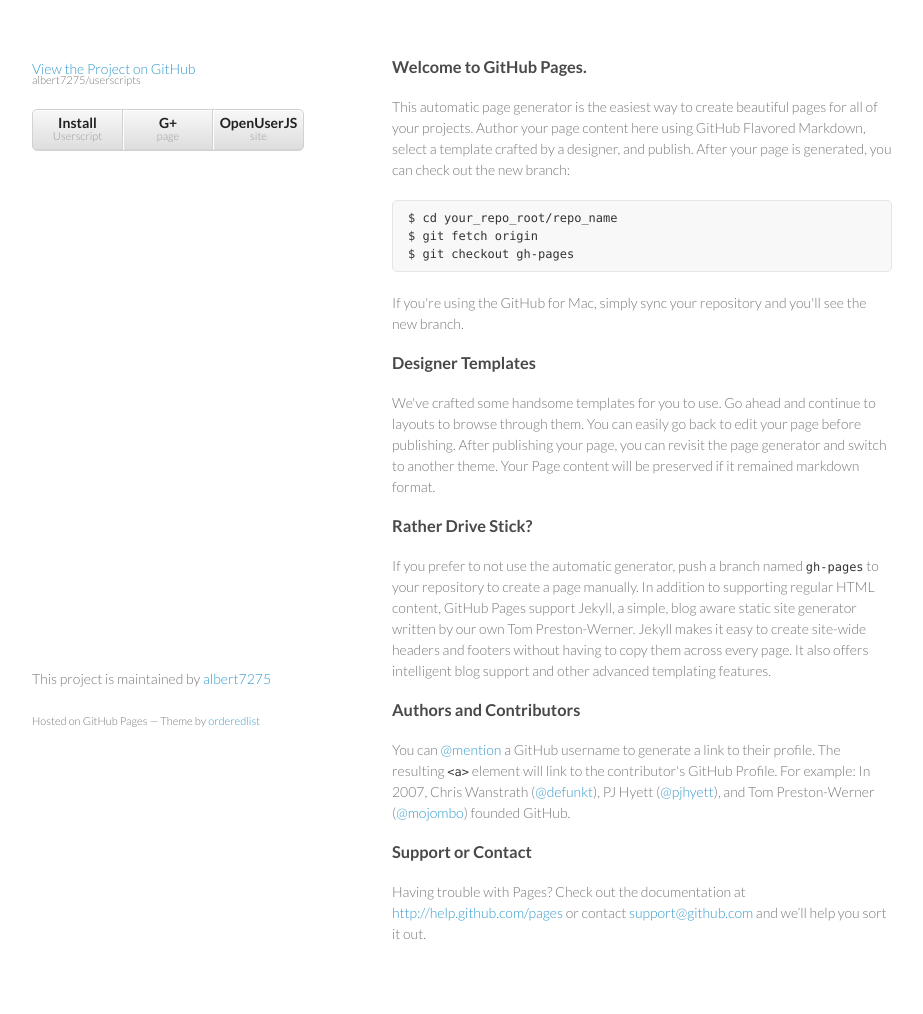
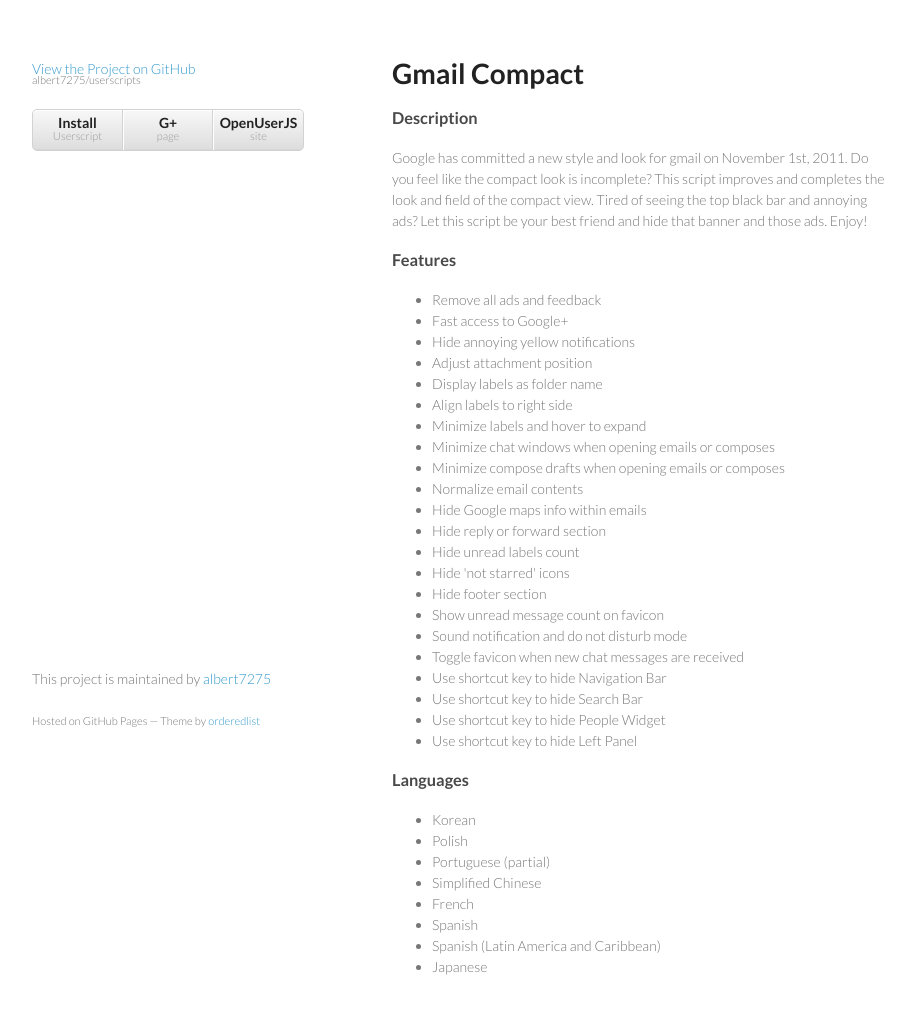
Before and after one commit to albert7275/userscripts, a plain HTML site: page index.html in a window 1280 px wide. Shown: the whole page, without its empty margins (178-1101 px from the left). Drawn offline with Linux system fonts and the light colour scheme.

Commit message:
Updated
Updated site content

```diff
--- a/index.html
+++ b/index.html
@@ -12,11 +12,15 @@
         <script src="//html5shiv.googlecode.com/svn/trunk/html5.js"></script>
         <![endif]-->
     </head>
+
     <body>
         <div class="wrapper">
             <header>
-        <p class="view"><a href="https://github.com/albert7275/userscripts">View the Project on GitHub <small>albert7275/userscripts</small></a></p>
-
+                <p class="view">
+                    <a href="https://github.com/albert7275/userscripts">
+                        View the Project on GitHub <small>albert7275/userscripts</small>
+                    </a>
+                </p>
 
                 <ul>
                     <li><a href="https://albert7275.github.io/userscripts/releases/gmailcompact.user.js"><strong>Install</strong> Userscript</a></li>
@@ -24,44 +28,76 @@
                     <li><a href="https://openuserjs.org/scripts/albert7275/Gmail_Compact"><strong>OpenUserJS</strong> site</a></li>
                 </ul>
             </header>
+
             <section>
+                <h1>
+                    <a name="welcome-to-github-pages" class="anchor" href="#welcome-to-github-pages"><span class="octicon octicon-link"></span></a>
+                    Gmail Compact
+                </h1>
+
                 <h3>
-<a name="welcome-to-github-pages" class="anchor" href="#welcome-to-github-pages"><span class="octicon octicon-link"></span></a>Welcome to GitHub Pages.</h3>
-
-<p>This automatic page generator is the easiest way to create beautiful pages for all of your projects. Author your page content here using GitHub Flavored Markdown, select a template crafted by a designer, and publish. After your page is generated, you can check out the new branch:</p>
-
+                    <a name="description-to-github-pages" class="anchor" href="#description-to-github-pages"><span class="octicon octicon-link"></span></a>
+                    Description
+                </h3>
+                <p>Google has committed a new style and look for gmail on November 1st, 2011. Do you feel like the compact look is incomplete? This script improves and completes the look and field of the compact view. Tired of seeing the top black bar and annoying ads? Let this script be your best friend and hide that banner and those ads. Enjoy!</p>
+<!--
     <pre><code>$ cd your_repo_root/repo_name
     $ git fetch origin
     $ git checkout gh-pages
     </code></pre>
-
-<p>If you're using the GitHub for Mac, simply sync your repository and you'll see the new branch.</p>
+-->
 
                 <h3>
-<a name="designer-templates" class="anchor" href="#designer-templates"><span class="octicon octicon-link"></span></a>Designer Templates</h3>
-
-<p>We've crafted some handsome templates for you to use. Go ahead and continue to layouts to browse through them. You can easily go back to edit your page before publishing. After publishing your page, you can revisit the page generator and switch to another theme. Your Page content will be preserved if it remained markdown format.</p>
+                    <a name="designer-templates" class="anchor" href="#designer-templates"><span class="octicon octicon-link"></span></a>
+                    Features
+                </h3>
+                <ul>
+                    <li>Remove all ads and feedback</li>
+                    <li>Fast access to Google+</li>
+                    <li>Hide annoying yellow notifications</li>
+                    <li>Adjust attachment position</li>
+                    <li>Display labels as folder name</li>
+                    <li>Align labels to right side</li>
+                    <li>Minimize labels and hover to expand</li>
+                    <li>Minimize chat windows when opening emails or composes</li>
+                    <li>Minimize compose drafts when opening emails or composes</li>
+                    <li>Normalize email contents</li>
+                    <li>Hide Google maps info within emails</li>
+                    <li>Hide reply or forward section</li>
+                    <li>Hide unread labels count</li>
+                    <li>Hide 'not starred' icons</li>
+                    <li>Hide footer section</li>
+                    <li>Show unread message count on favicon</li>
+                    <li>Sound notification and do not disturb mode</li>
+                    <li>Toggle favicon when new chat messages are received</li>
+                    <li>Use shortcut key to hide Navigation Bar</li>
+                    <li>Use shortcut key to hide Search Bar</li>
+                    <li>Use shortcut key to hide People Widget</li>
+                    <li>Use shortcut key to hide Left Panel</li>
+                </ul>
 
                 <h3>
-<a name="rather-drive-stick" class="anchor" href="#rather-drive-stick"><span class="octicon octicon-link"></span></a>Rather Drive Stick?</h3>
+                    <a name="rather-drive-stick" class="anchor" href="#rather-drive-stick"><span class="octicon octicon-link"></span></a>
+                    Languages
+                </h3>
+                <ul>
+                    <li>Korean</li>
+                    <li>Polish</li>
+                    <li>Portuguese (partial)</li>
+                    <li>Simplified Chinese</li>
+                    <li>French</li>
+                    <li>Spanish</li>
+                    <li>Spanish (Latin America and Caribbean)</li>
+                    <li>Japanese</li>
+                </ul>
+            </section>
 
-<p>If you prefer to not use the automatic generator, push a branch named <code>gh-pages</code> to your repository to create a page manually. In addition to supporting regular HTML content, GitHub Pages support Jekyll, a simple, blog aware static site generator written by our own Tom Preston-Werner. Jekyll makes it easy to create site-wide headers and footers without having to copy them across every page. It also offers intelligent blog support and other advanced templating features.</p>
-
-<h3>
-<a name="authors-and-contributors" class="anchor" href="#authors-and-contributors"><span class="octicon octicon-link"></span></a>Authors and Contributors</h3>
-
-<p>You can <a href="https://github.com/blog/821" class="user-mention">@mention</a> a GitHub username to generate a link to their profile. The resulting <code>&lt;a&gt;</code> element will link to the contributor's GitHub Profile. For example: In 2007, Chris Wanstrath (<a href="https://github.com/defunkt" class="user-mention">@defunkt</a>), PJ Hyett (<a href="https://github.com/pjhyett" class="user-mention">@pjhyett</a>), and Tom Preston-Werner (<a href="https://github.com/mojombo" class="user-mention">@mojombo</a>) founded GitHub.</p>
-
-<h3>
-<a name="support-or-contact" class="anchor" href="#support-or-contact"><span class="octicon octicon-link"></span></a>Support or Contact</h3>
-
-<p>Having trouble with Pages? Check out the documentation at <a href="http://help.github.com/pages">http://help.github.com/pages</a> or contact <a href="mailto:support@github.com">support@github.com</a> and we’ll help you sort it out.</p>
-      </section>
             <footer>
                 <p>This project is maintained by <a href="https://github.com/albert7275">albert7275</a></p>
                 <p><small>Hosted on GitHub Pages &mdash; Theme by <a href="https://github.com/orderedlist">orderedlist</a></small></p>
             </footer>
         </div>
+
         <script src="js/scale.fix.js"></script>
         <script type="text/javascript">
             var gaJsHost = (("https:" == document.location.protocol) ? "https://ssl." : "http://www.");
@@ -73,6 +109,5 @@ $ git checkout gh-pages
                 pageTracker._trackPageview();
             } catch(err) {}
         </script>
-
     </body>
 </html>
```
Lines whose indentation alone changed are shown as unchanged.
